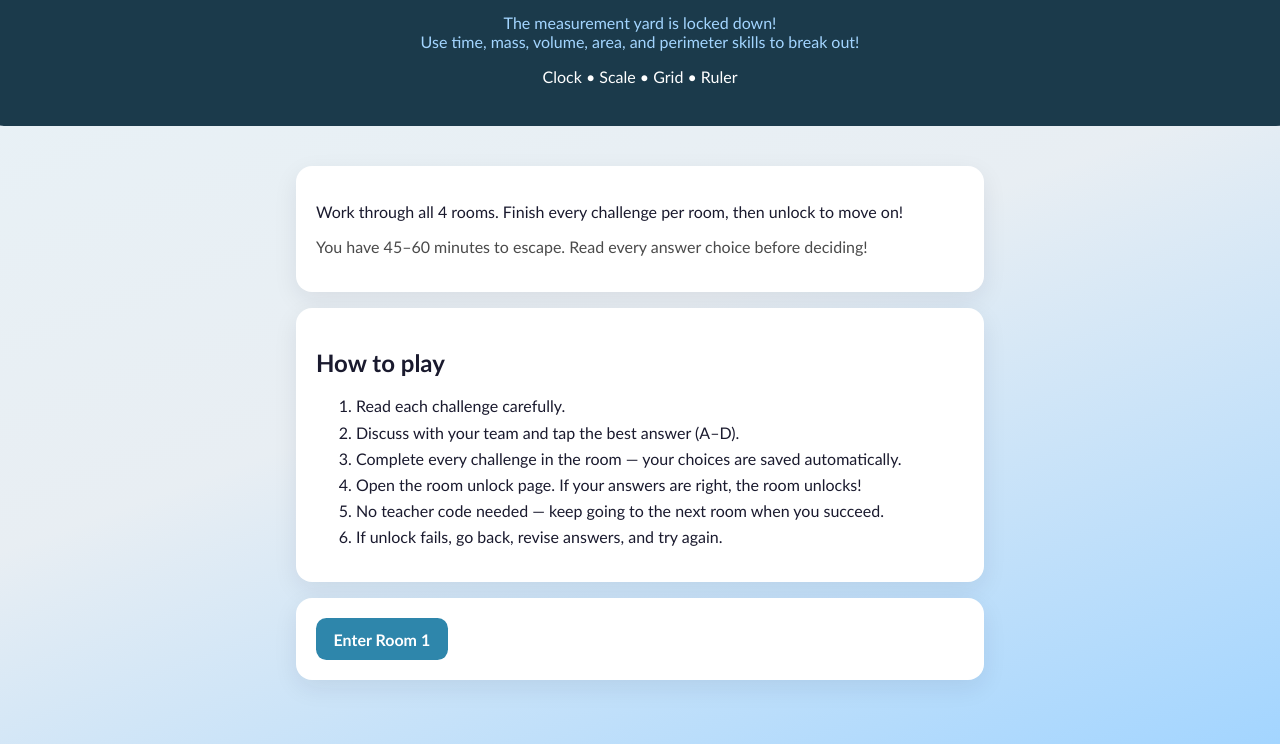
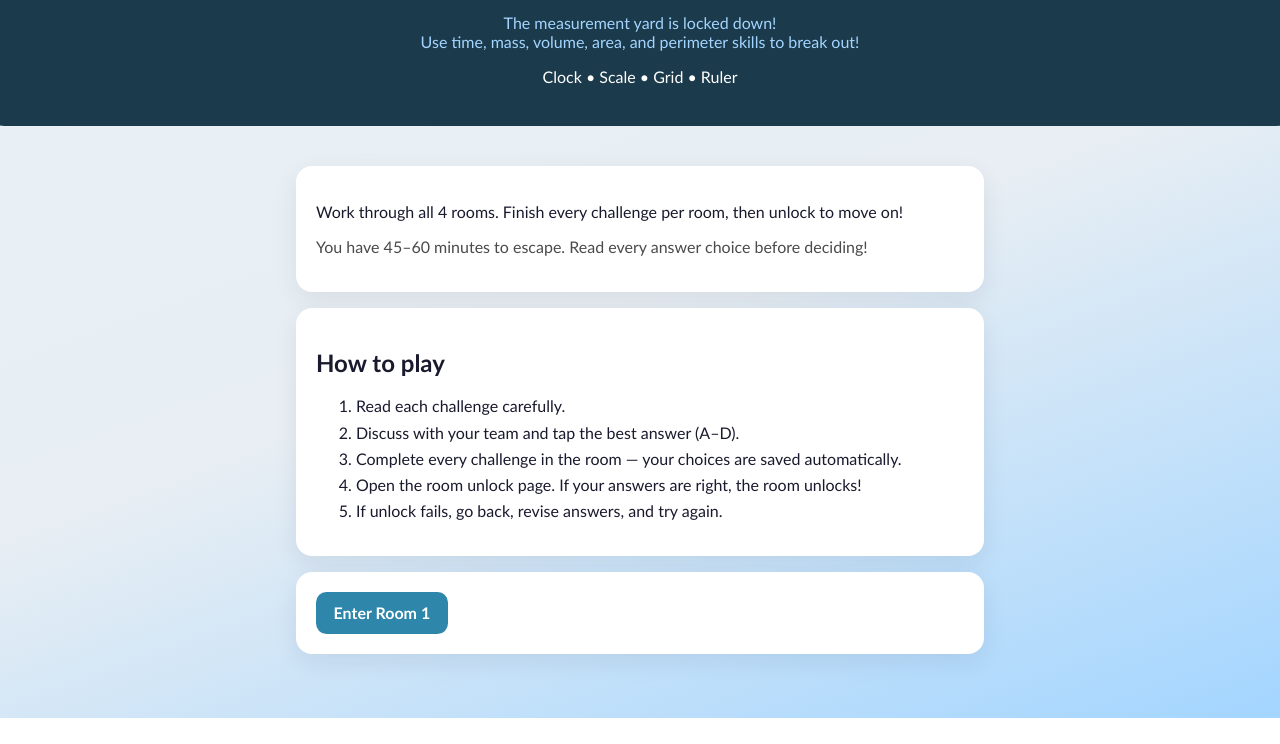
Before and after one commit to rb15297/area-measure-breakout, a plain HTML site: page index.html in a window 1280 px wide. Shown: the part 105-849 px from the top of the page. After the commit the page ends 823 px from the top, so only its background shows below. Drawn offline with Linux system fonts and the light colour scheme.

Commit message:
Remove 'No teacher code needed' how-to step.
Co-authored-by: Cursor <cursoragent@cursor.com>

```diff
--- a/index.html
+++ b/index.html
@@ -23,7 +23,7 @@ Use time, mass, volume, area, and perimeter skills to break out!</p>
   </div>
   <div class="card">
     <h2>How to play</h2>
-    <ol class="how-to"><li>Read each challenge carefully.</li><li>Discuss with your team and tap the best answer (A–D).</li><li>Complete every challenge in the room — your choices are saved automatically.</li><li>Open the room unlock page. If your answers are right, the room unlocks!</li><li>No teacher code needed — keep going to the next room when you succeed.</li><li>If unlock fails, go back, revise answers, and try again.</li></ol>
+    <ol class="how-to"><li>Read each challenge carefully.</li><li>Discuss with your team and tap the best answer (A–D).</li><li>Complete every challenge in the room — your choices are saved automatically.</li><li>Open the room unlock page. If your answers are right, the room unlocks!</li><li>If unlock fails, go back, revise answers, and try again.</li></ol>
   </div>
   <div class="card">
     <a class="btn accent" href="room1/index.html">Enter Room 1</a>
```
